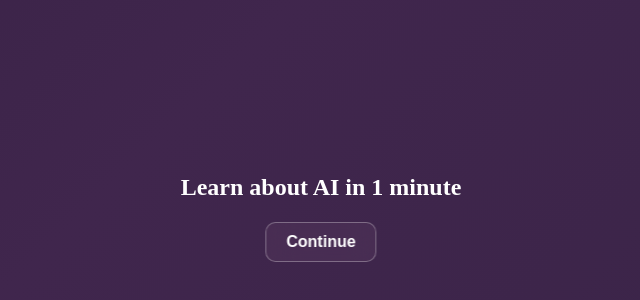
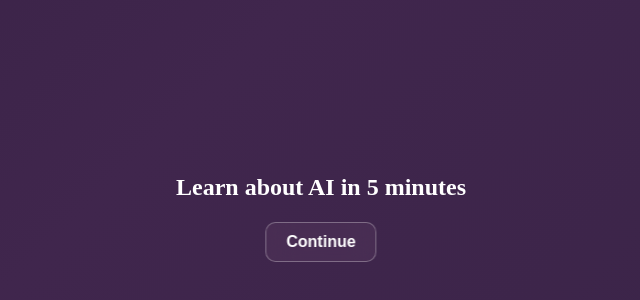
Before and after one commit to hyztax/ai, a plain HTML site: page index.html in a window 1280 px wide. Shown: the part 178-478 px from the top of the page, 319-959 px from the left. Drawn offline with Linux system fonts and the light colour scheme.

Commit message:
sybau
sybau

```diff
--- a/index.html
+++ b/index.html
@@ -10,7 +10,7 @@
 </head>
 <body>
 
-  <div class="Title">Learn about AI in 1 minute </div>
+  <div class="Title">Learn about AI in 5 minutes </div>
 
   <div id="context-menu" class="context-menu">
     <div class="menu-item">What's AI?</div>
--- a/script.js
+++ b/script.js
@@ -38,6 +38,7 @@ document.addEventListener('DOMContentLoaded', function () {
     });
   });
 
+
   // Close the menu if clicking outside
   document.addEventListener('click', function (e) {
     const clickedInsideMenu = menu.contains(e.target);
```
